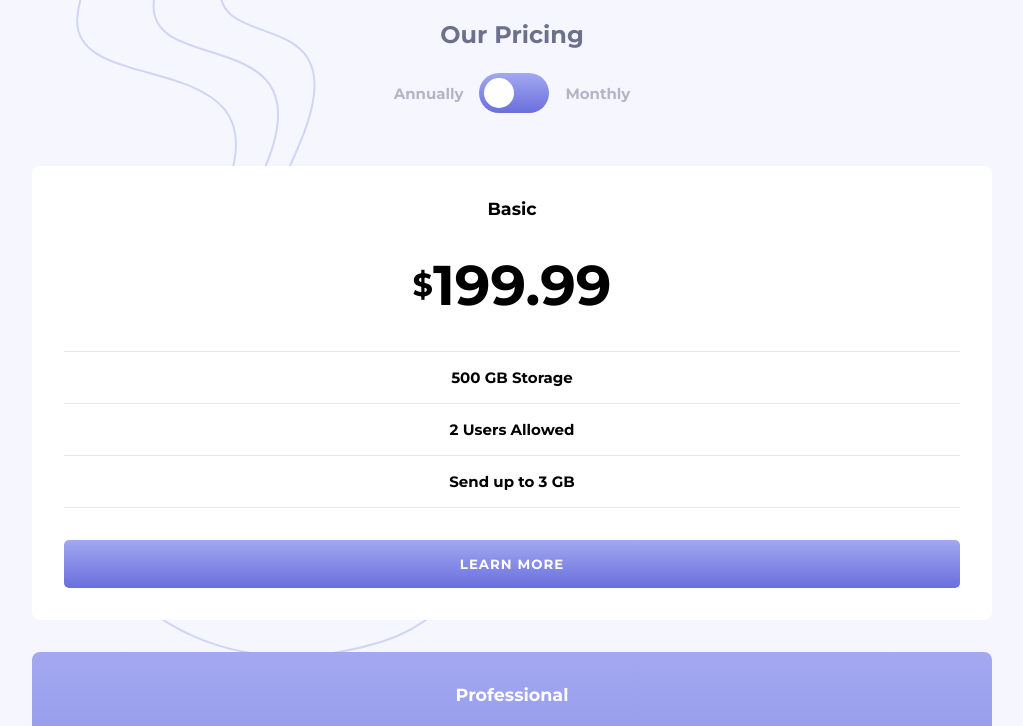
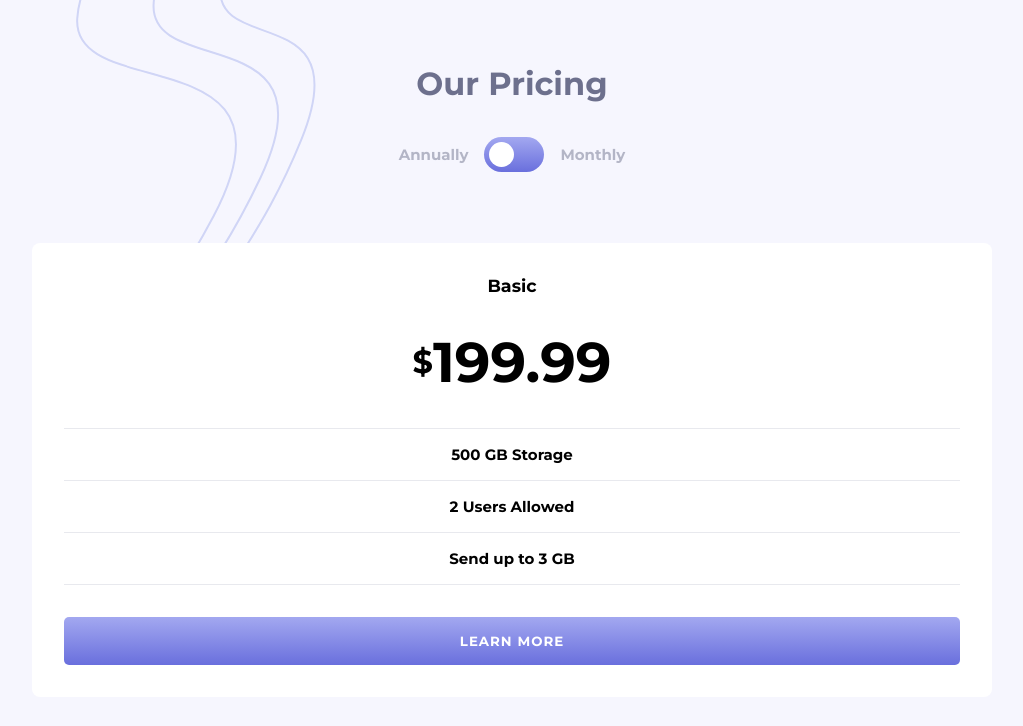
Before and after one commit to zysoof/pricing-component-with-toggle-master, a plain HTML site: page index.html in a window 1280 px wide. Shown: the top 726 px of the page, without its empty margins (128-1151 px from the left). Drawn offline with Linux system fonts and the light colour scheme.

Commit message:
change margins top

```diff
--- a/styles.css
+++ b/styles.css
@@ -17,7 +17,8 @@ h1{
     margin: 0;
 }
 h2{
-    font-size: 1.5rem;
+    margin-top: 4rem;
+    font-size: 2rem;
     color: hsl(233, 13%, 49%);
 }
 h3{
@@ -34,8 +35,8 @@ h3{
     margin: 0 1rem;
     display: inline-block;
     position: relative;
-    height: 40px;
-    width: 70px;
+    height: 35px;
+    width: 60px;
     border-radius: 30px;
     background-image: linear-gradient(180deg, hsl(236, 72%, 79%) 0%, hsl(237, 63%, 64%) 100%);
 }
@@ -60,8 +61,8 @@ h3{
 .slider::before{
     position: absolute;
     border-radius: 50%;
-    height: 30px;
-    width: 30px;
+    height: 25px;
+    width: 25px;
     top: 5px;
     left: 5px;
     content: "";
@@ -87,7 +88,7 @@ input:checked + .slider::before{
     justify-content: center;
     align-items: center;
     gap: 2rem;
-    margin: 3rem 1rem;
+    margin: 4rem 1rem;
 }
 .card{
     width: 100%;
@@ -176,7 +177,6 @@ ul{
         background-position: top right;
     }
     .cards-container{
-        margin: 90px 0;
         width: 75%;
         flex-direction: row;
         gap: 0;
```
Also changed, not shown: index.html (+4 -10 lines).
